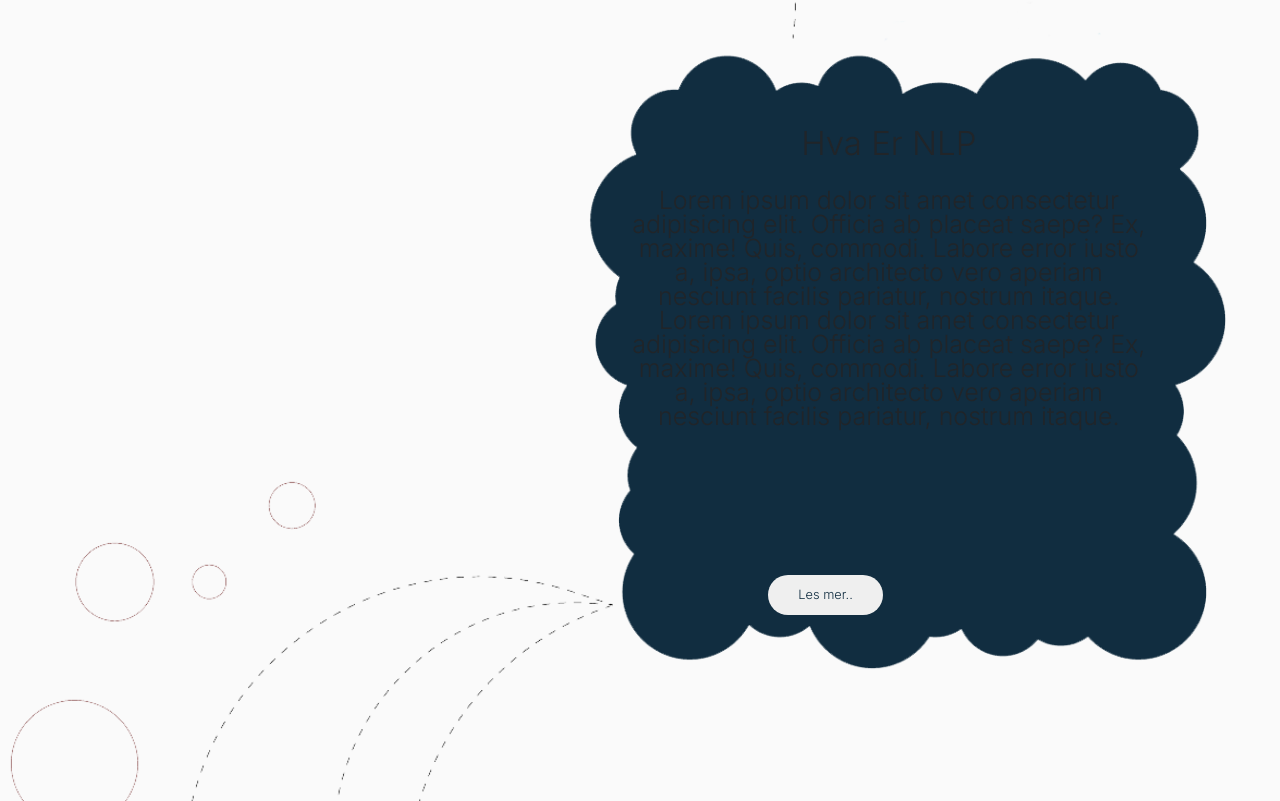
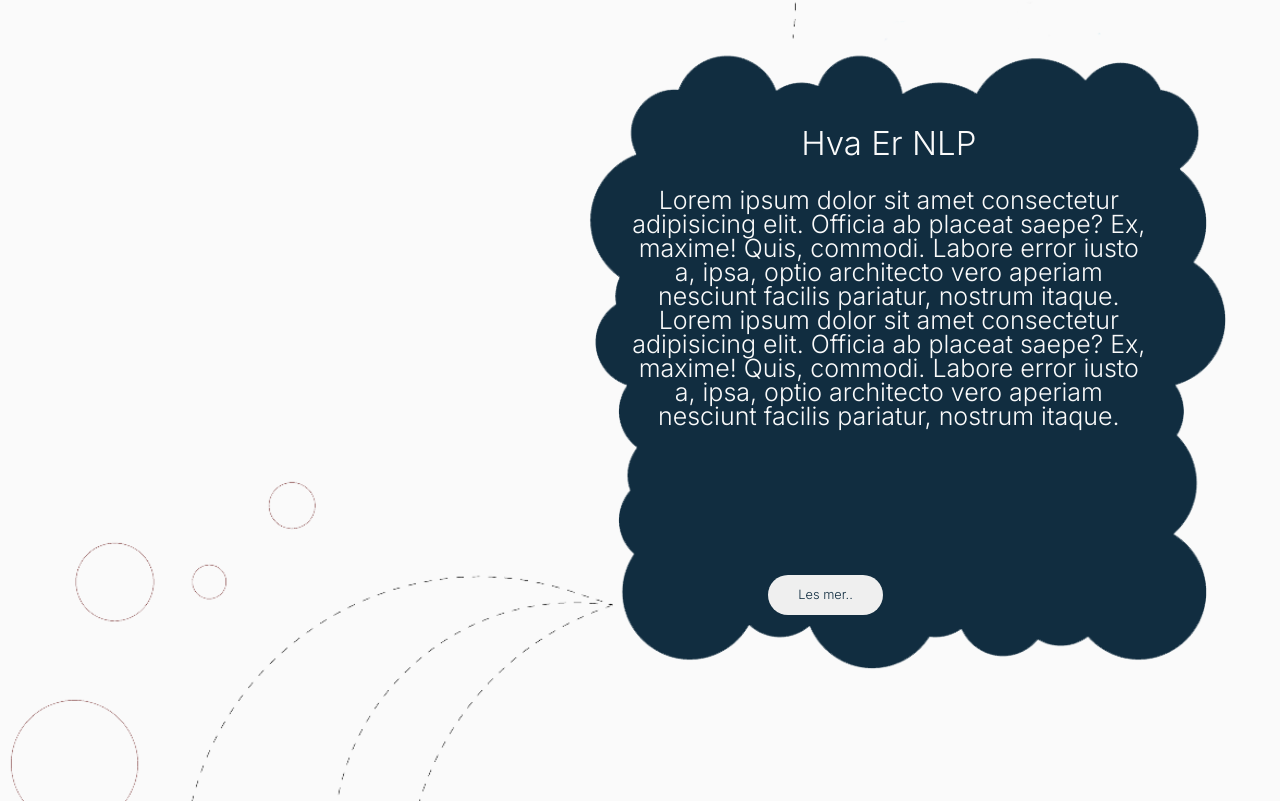
Before and after one commit to nargesirezaei/bachelor-metchat, a React (Create React App) app in the folder client/: page / in a window 1280 px wide. Shown: the part 1459-2260 px from the top of the page. Built offline with nearby package versions, Linux system fonts and the light colour scheme; a web font is replaced by a local one.

Commit message:
change the text to white in bubblebox

```diff
--- a/client/src/home.css
+++ b/client/src/home.css
@@ -330,6 +330,7 @@ input.large {
   left: 12vw;
   right: 10vw;
   font-size: 33px;
+  color: #fafafa;
 }
 .txt {
   position: absolute;
@@ -339,6 +340,7 @@ input.large {
   line-height: 3vh;
   font-size: 25px;
   top: 18vh;
+  color: #fafafa;
 }
 .nlp .btn {
   width: 9vw;
```
